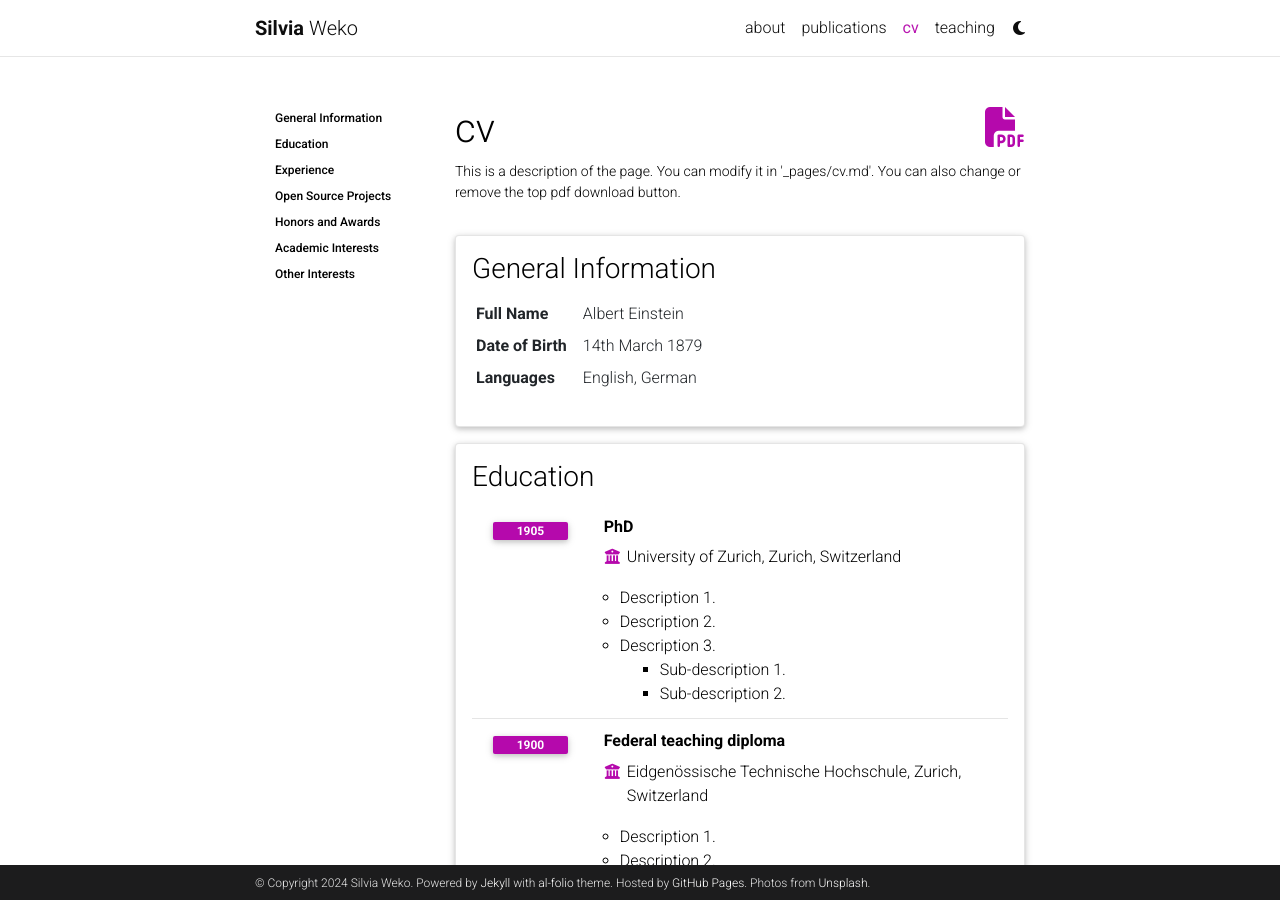
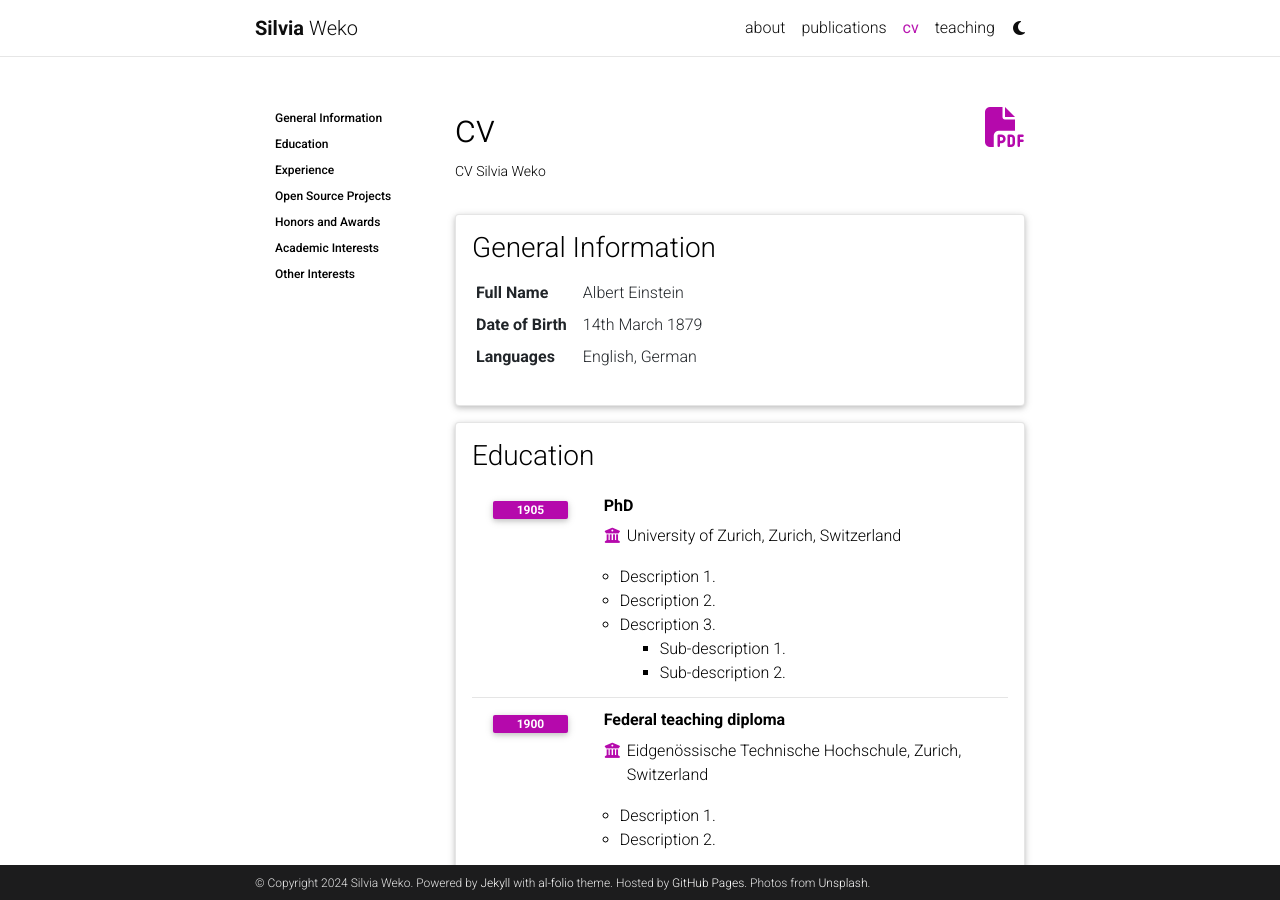
Before and after one commit to silviawekoP/silviawekop.github.io, a Jekyll site: the page built from _pages/cv.md, in a window 1280 px wide and 900 px high. Built offline with Jekyll 4.4.1, drawn with Linux system fonts in a browser that asks for light colours; comment, search, counter and statistics services are not loaded; a style sheet for code colours, icons or effects is not loaded.

Commit message:
Update cv.md

```diff
--- a/_pages/cv.md
+++ b/_pages/cv.md
@@ -5,7 +5,7 @@
 nav: true
 nav_order: 3
 cv_pdf: example_pdf.pdf
-description: This is a description of the page. You can modify it in '_pages/cv.md'. You can also change or remove the top pdf download button.
+description: CV Silvia Weko
 toc:
   sidebar: left
 ---
```
